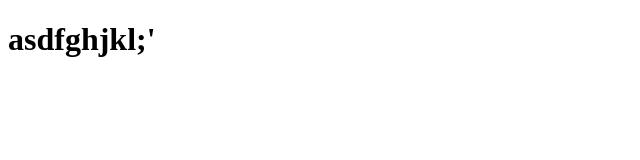
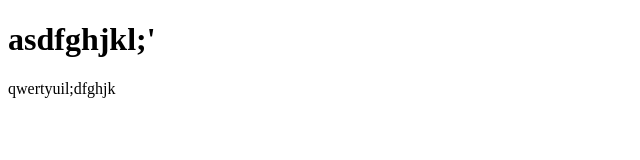
Before and after one commit to Hezron-tech/evans, a plain HTML site: page index.html in a window 1280 px wide. Shown: the whole page, without its empty margins (0-640 px from the left). Drawn offline with Linux system fonts and the light colour scheme.

Commit message:
paragrah

```diff
--- a/index.html
+++ b/index.html
@@ -8,5 +8,8 @@
 </head>
 <body>
     <h1>asdfghjkl;'</h1>
+
+    <p>qwertyuil;dfghjk</p>
+
 </body>
 </html>
```
